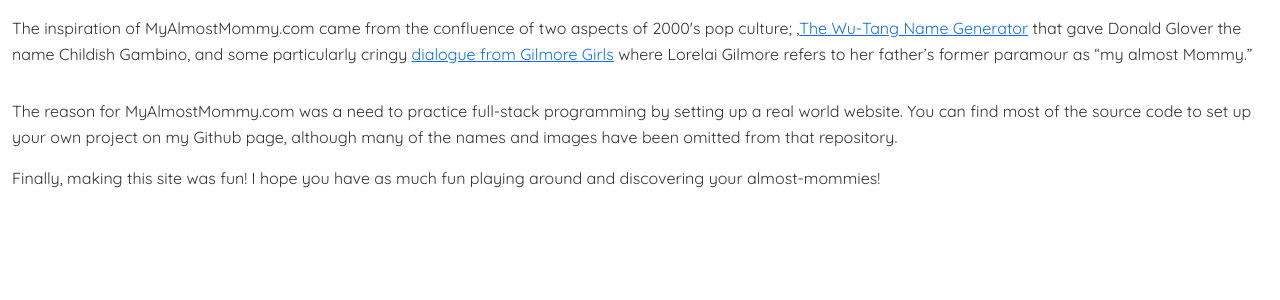
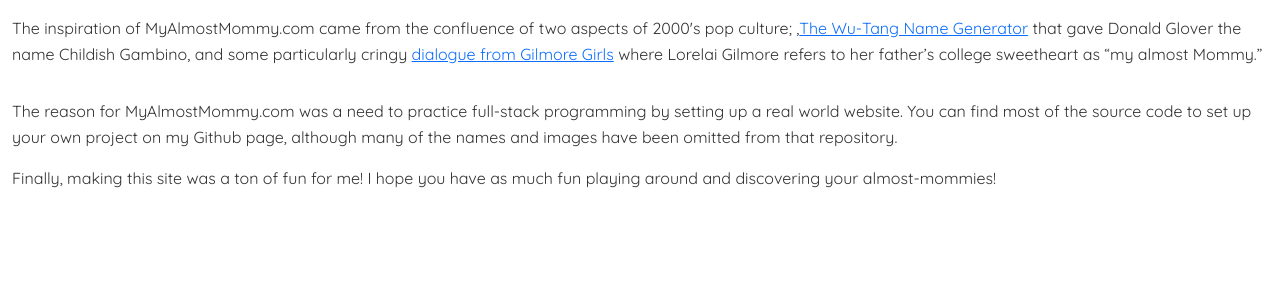
Before and after one commit to anthonymroy/my-almost-mommy, a Flask app: page /about in a window 1280 px wide. Shown: the part 88-388 px from the top of the page. Run offline with Flask 3, Linux system fonts and the light colour scheme; parts of the project's set-up code (start-up, migrations or seed data) failed here and were passed over.

Commit message:
Modifications

```diff
--- a/templates/about.html
+++ b/templates/about.html
@@ -7,10 +7,10 @@
             of 2000's pop culture; ,<a href="http://www.mess.be/inickgenwuname.php/">The Wu-Tang Name Generator</a>
             that gave Donald Glover the name Childish Gambino, and some particularly cringy
             <a href="https://www.tiktok.com/@aeiomg/video/7233324918446853381">dialogue from Gilmore Girls</a> where Lorelai Gilmore refers to
-            her father’s former paramour as “my almost Mommy.” <p>
+            her father’s college sweetheart as “my almost Mommy.” <p>
             <p>The reason for MyAlmostMommy.com was a need to practice full-stack programming by setting up a real world website. You can find most of the source code to set up
             your own project on my Github page, although many of the names and images have been omitted from that repository.</p>
-            <p>Finally, making this site was fun! I hope you have as much fun playing around and discovering your almost-mommies!</p>
+            <p>Finally, making this site was a ton of fun for me! I hope you have as much fun playing around and discovering your almost-mommies!</p>
         </div>
     </div>
 {% endblock %}
```
Also changed, not shown: 1 other file.
